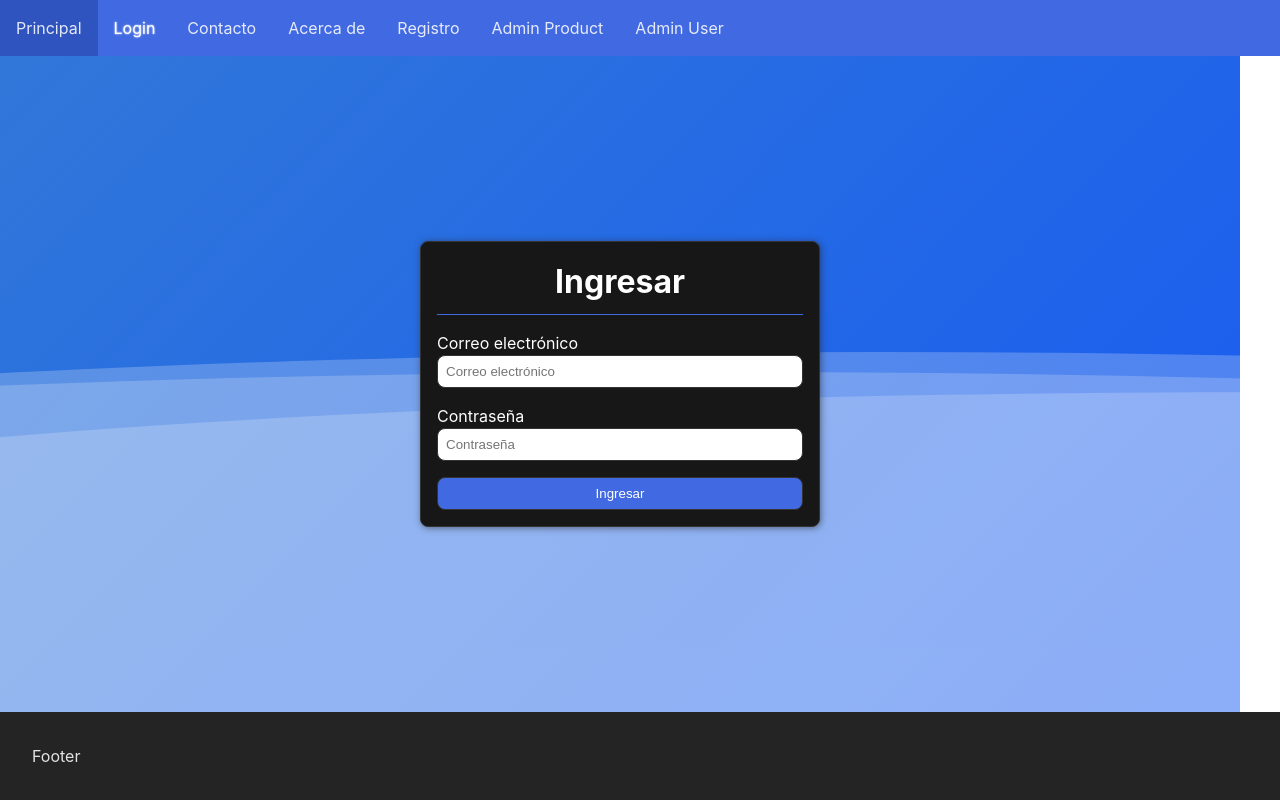
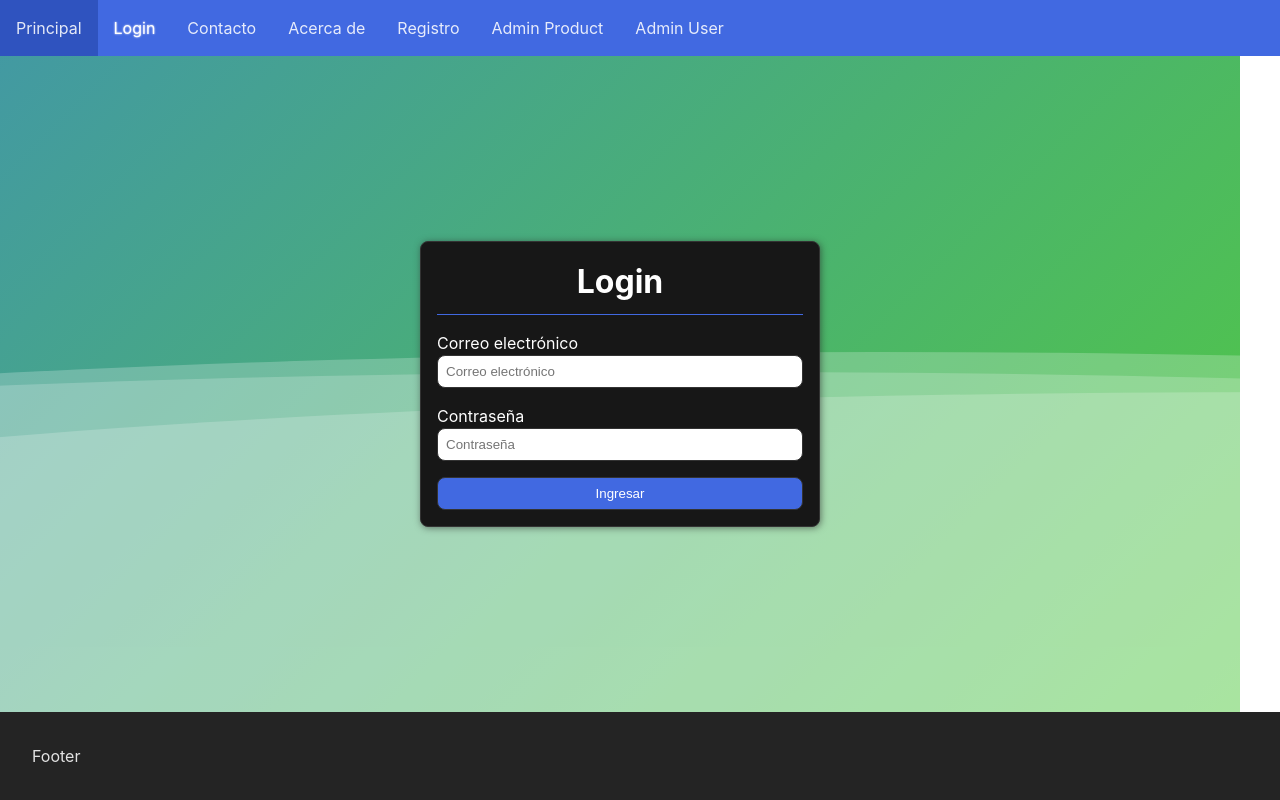
Before and after one commit to SantiagoBasti/Frontend-ecommerce, a React (Vite) app: page /login in a window 1280 px wide. Built offline with nearby package versions, Linux system fonts and the light colour scheme.

Commit message:
Modificacion color login

```diff
--- a/src/pages/login/Login.css
+++ b/src/pages/login/Login.css
@@ -13,7 +13,7 @@
     margin: auto;
     font-family: -apple-system, BlinkMacSystemFont, sans-serif;
     overflow: hidden;
-    background: linear-gradient(315deg, rgb(21, 88, 244) 3%, rgba(60, 132, 206, 1) 38%, rgba(48, 238, 226, 1) 68%, rgb(25, 201, 255) 98%);
+    background: linear-gradient(315deg, rgb(83, 206, 55) 3%, rgba(60, 132, 206, 1) 38%, rgba(48, 238, 226, 1) 68%, rgb(255, 25, 205) 98%);
     animation: gradient 15s ease infinite;
     background-size: 400% 400%;
     background-attachment: fixed;
--- a/src/pages/login/Login.jsx
+++ b/src/pages/login/Login.jsx
@@ -1,14 +1,13 @@
 import "./Login.css"
 
 export default function Login(){
-
     return (
         <div className="login-container">
             <div className="wave"></div>
             <div className="wave"></div>
             <div className="wave"></div>
             <form className="login-form">
-                <h1>Ingresar</h1>
+                <h1>Login</h1>
                 <label>Correo electrónico</label>
                 <input
                     name="email"
```
